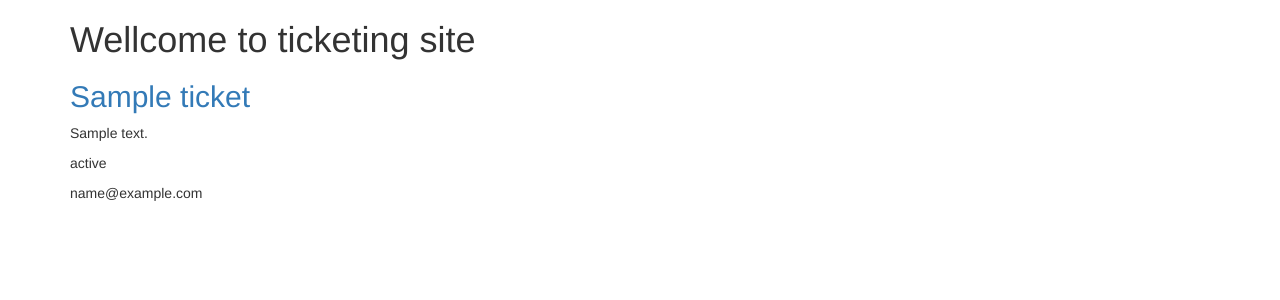
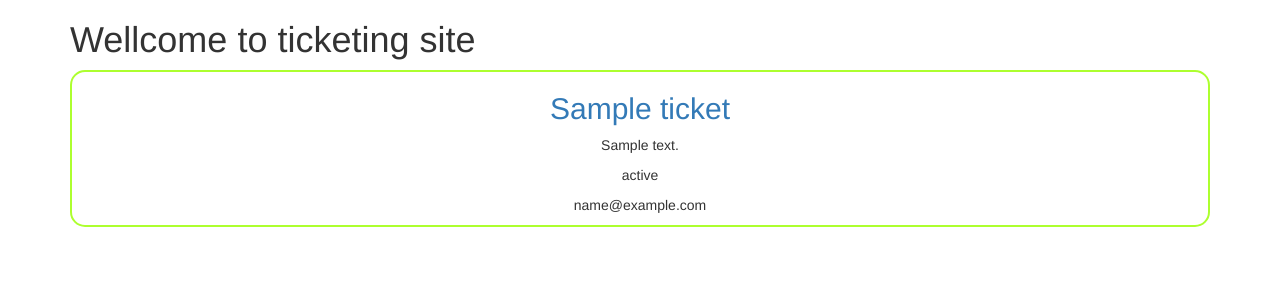
Before and after one commit to engr-hasanuzzaman/django_ehelp, a Django app: page / in a window 1280 px wide. Shown: the top 300 px of the page. Run offline with Django 3.2, Linux system fonts and the light colour scheme; tables that the repository leaves empty hold one stand-in row (values such as "Sample post"); some libraries are stand-ins or nearby versions.

Commit message:
add custom css to application folder

```diff
--- /dev/null
+++ b/ticket/static/css/ticket.css
@@ -0,0 +1,6 @@
+.ticket-container{
+  border: 2px solid greenyellow;
+  text-align: center;
+  border-radius: 15px;
+  margin-top: 10px;
+}
--- a/ticket/templates/ticket/index.html
+++ b/ticket/templates/ticket/index.html
@@ -1,3 +1,5 @@
+{% load staticfiles %}
+{% load static %}
 <!DOCTYPE html>
 <html lang="en">
 <head>
@@ -7,11 +9,13 @@
   <title>Ticket</title>
   <link rel="stylesheet" href="//maxcdn.bootstrapcdn.com/bootstrap/3.2.0/css/bootstrap.min.css">
   <link rel="stylesheet" href="//maxcdn.bootstrapcdn.com/bootstrap/3.2.0/css/bootstrap-theme.min.css">
+  <link rel="stylesheet" href="{% static 'css/ticket.css' %}">
+  <!-- <link rel="stylesheet" href="{% static 'test.css' %}"> -->
 </head>
 <body class="container">
   <h1>Wellcome to ticketing site</h1>
   {% for ticket in tickets %}
-    <div class="post-container">
+    <div class="ticket-container">
       <h2 class="text-primary">{{ ticket.title }}</h2>
       <p class="post-container__body">{{ ticket.description }}</p>
       <p class="post-container__status">{{ ticket.status }}</p>
```
